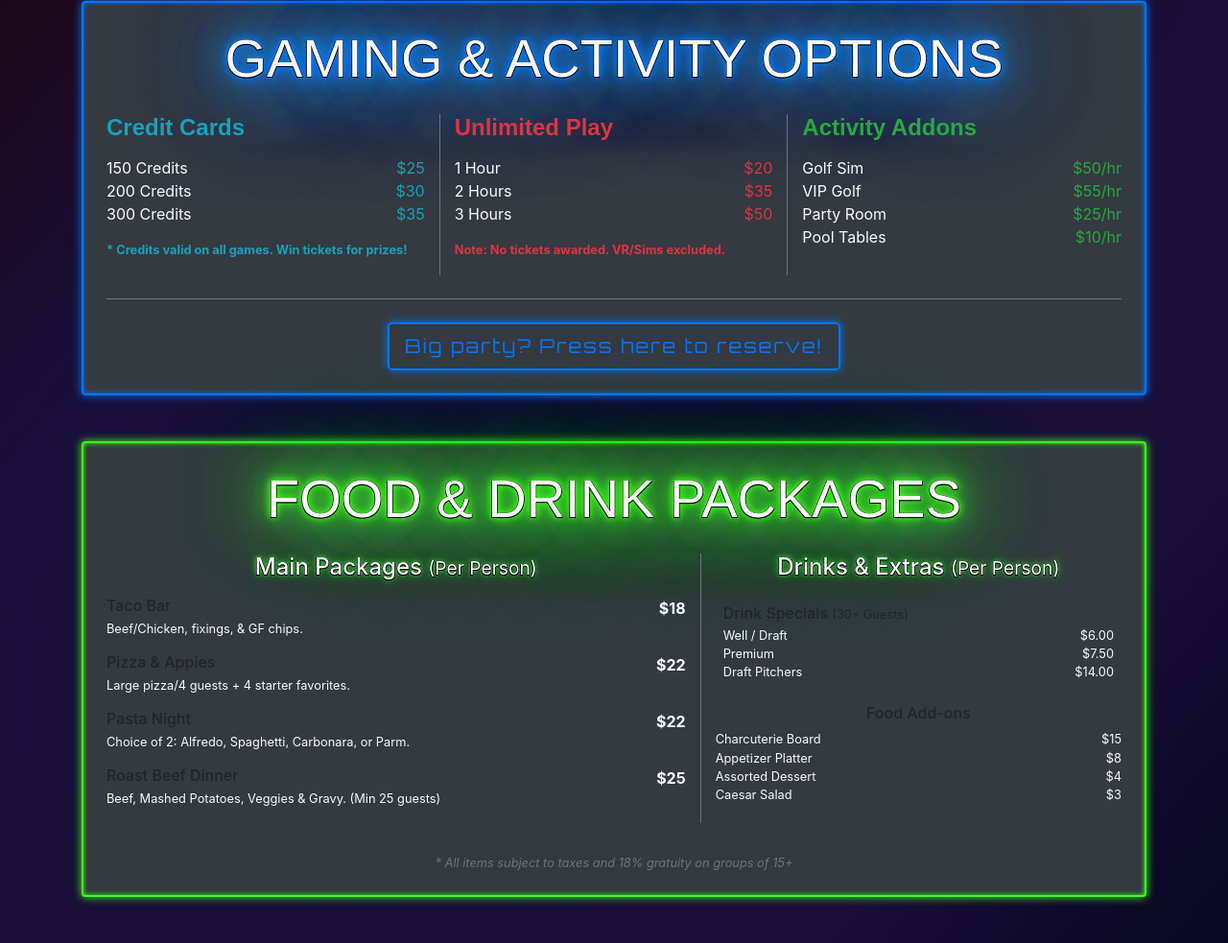
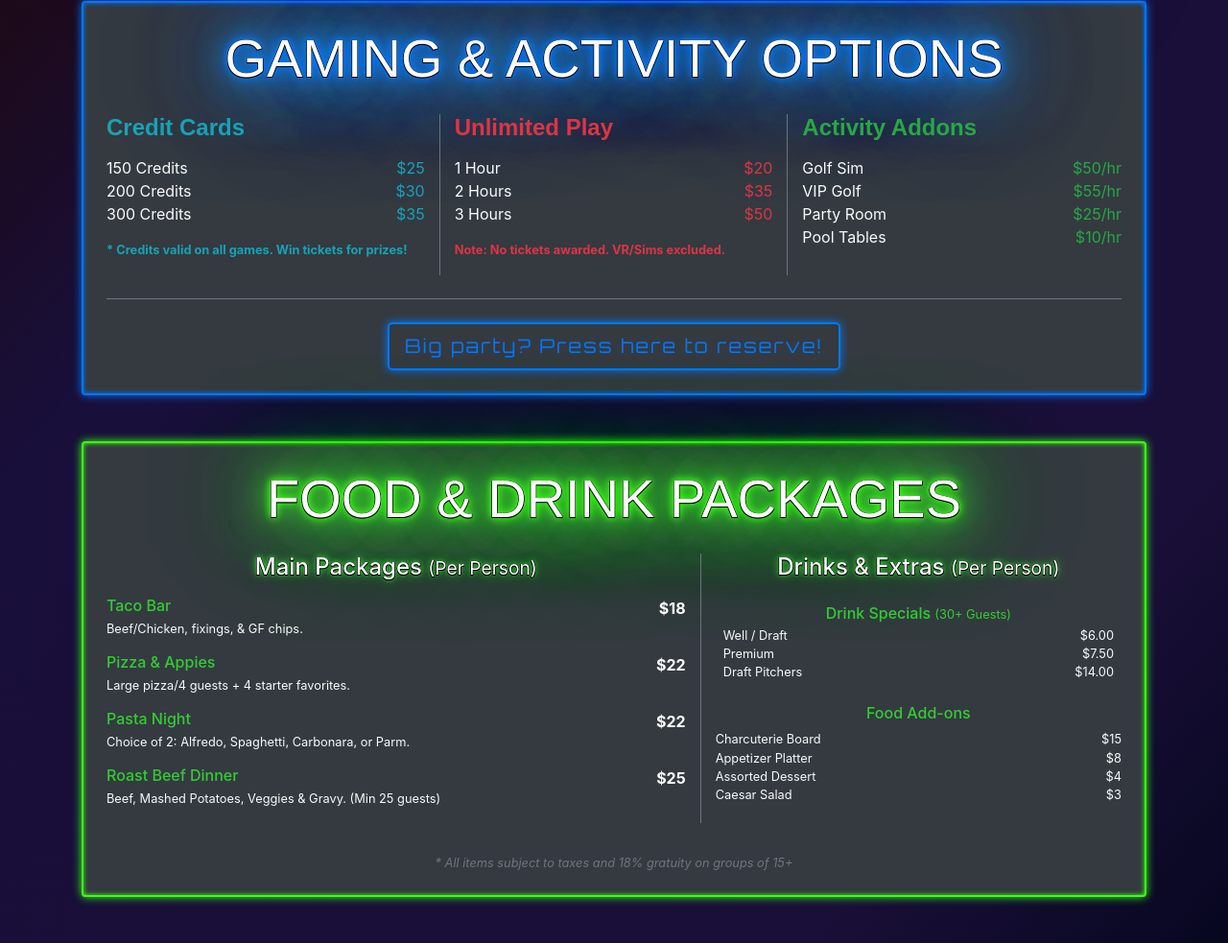
Before and after one commit to kadenrb/clubhouseWeb, a website: page promo1.html in a window 1280 px wide. Shown: the part 225-1208 px from the top of the page at 96% size. Drawn offline with nearby package versions, Linux system fonts and the light colour scheme; a web font is replaced by a local one.

Commit message:
Fixed the lime-green class for consistent styling and update menu items

```diff
--- a/CSS/index.css
+++ b/CSS/index.css
@@ -88,6 +88,9 @@
     0.5px 0.5px 0 #000,
     0 0 5px #32cd32,
     0 0 10px #32cd32;
+}
+.lime-green {
+  color: #32cd32 !important;
 }
 .nav-item {
   border: #292929 dotted 1px;
--- a/promo1.html
+++ b/promo1.html
@@ -156,17 +156,15 @@
 
             <div class="mb-3">
               <div class="d-flex justify-content-between">
-                <h6 class="text-neon-green mb-0">Taco Bar</h6>
+                <h6 class="lime-green mb-0">Taco Bar</h6>
                 <span class="text-white font-weight-bold">$18</span>
               </div>
-              <p class="text-light small">
-                Beef/Chicken, fixings, & GF chips.
-              </p>
+              <p class="text-light small">Beef/Chicken, fixings, & GF chips.</p>
             </div>
 
             <div class="mb-3">
               <div class="d-flex justify-content-between">
-                <h6 class="text-neon-green mb-0">Pizza & Appies</h6>
+                <h6 class="lime-green mb-0">Pizza & Appies</h6>
                 <span class="text-white font-weight-bold">$22</span>
               </div>
               <p class="text-light small">
@@ -176,7 +174,7 @@
 
             <div class="mb-3">
               <div class="d-flex justify-content-between">
-                <h6 class="text-neon-green mb-0">Pasta Night</h6>
+                <h6 class="lime-green mb-0">Pasta Night</h6>
                 <span class="text-white font-weight-bold">$22</span>
               </div>
               <p class="text-light small">
@@ -186,7 +184,7 @@
 
             <div class="mb-3">
               <div class="d-flex justify-content-between">
-                <h6 class="text-neon-green mb-0">Roast Beef Dinner</h6>
+                <h6 class="lime-green mb-0">Roast Beef Dinner</h6>
                 <span class="text-white font-weight-bold">$25</span>
               </div>
               <p class="text-light small">
@@ -201,7 +199,7 @@
               Drinks & Extras <small>(Per Person)</small>
             </h4>
             <div class="p-2 rounded mb-3">
-              <h6 class="text-neon-green mb-1">
+              <h6 class="lime-green mb-1 text-center">
                 Drink Specials <small>(30+ Guests)</small>
               </h6>
               <ul class="list-unstyled text-light small mb-0">
@@ -217,7 +215,7 @@
               </ul>
             </div>
 
-            <h6 class="text-neon-green mb-2 text-center">Food Add-ons</h6>
+            <h6 class="lime-green mb-2 text-center">Food Add-ons</h6>
             <ul class="list-unstyled text-light small">
               <li class="d-flex justify-content-between">
                 Charcuterie Board <span>$15</span>
```
Also changed, not shown: CSS/menu.css (+0 -13 lines).
